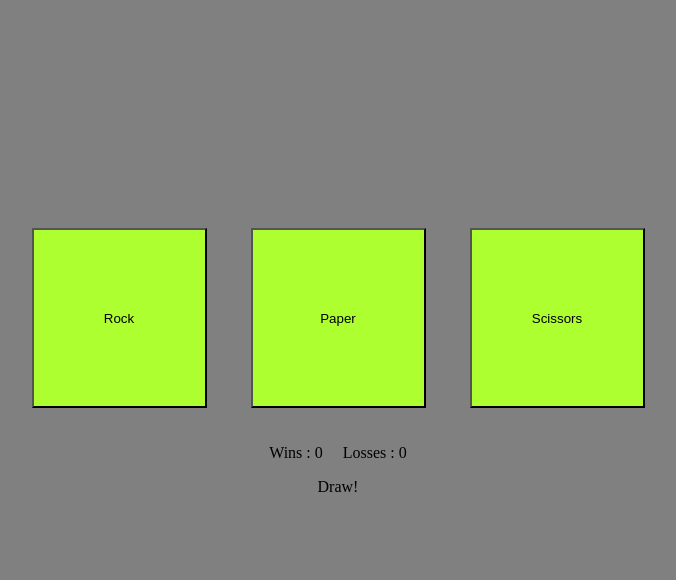
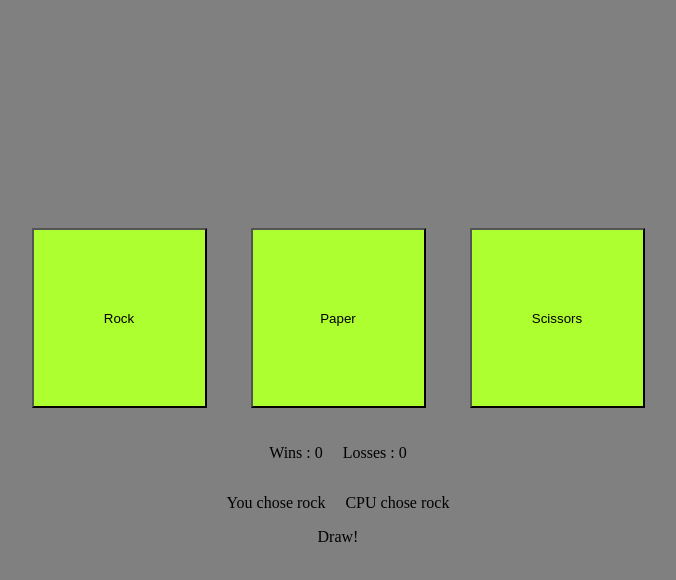
Before and after one commit to Mosky2307/Rock-Paper-Scissors, a plain HTML site: page index.html in a window 1280 px wide. Both pictures are taken after a click on the button "Rock". Shown: the whole page, without its empty margins (302-978 px from the left). Drawn offline with Linux system fonts and the light colour scheme.

Commit message:
Player and CPU choice are now shown

```diff
--- a/index.html
+++ b/index.html
@@ -7,7 +7,6 @@
    li {display: inline-block;margin: 0px 10px;}
    #flexbox {display: flex; justify-content: center; flex-direction: column; align-items: center;}
    .playAgain { background-color: blue; height: 25px;}
-
 </style>
 <html>
     <head>
@@ -16,6 +15,7 @@
 
     </head>
 <body>
+
     <div id = "flexbox">
     <div id = "buttons">
     <button class = "button", id = "rockBtn">Rock</button>
@@ -25,6 +25,9 @@
     <ul id = "winCount">
 
     </ul>
+    <ul id =playerChoice>
+
+    </ul>
     </div>
     <script src="rps.js"></script>
 </body>
--- a/rps.js
+++ b/rps.js
@@ -1,10 +1,10 @@
 function computerPlay() {
     return rps[Math.floor(Math.random() * rps.length)];
 };
-let a = "rock";
-let b ="paper";
-let c = "scissors";
-let rps = [a, b, c];
+const a = "rock";
+const b ="paper";
+const c = "scissors";
+const rps = [a, b, c];
 let playerWins = 0;
 let computerWins = 0;
 function playRound(playerSelection) {
@@ -47,16 +47,24 @@ function playRound(playerSelection) {
 
 const rockBtn = document.querySelector('#rockBtn');
 rockBtn.addEventListener('click', () => {
-    playRound(a)
+    playRound(a) ;
+
+    humanLast.textContent = "You chose " + a
+    cpuLast.textContent = "CPU chose " + computerSelection
 });
 const paperBtn = document.querySelector('#paperBtn');
 paperBtn.addEventListener('click', () => {
-  playRound(b)
+  playRound(b);
+  humanLast.textContent = "You chose " + b
+    cpuLast.textContent = "CPU chose " + computerSelection
 });
 const scsrsBtn = document.querySelector('#scsrsBtn');
 scsrsBtn.addEventListener('click', () => {
-   playRound(c)
+   playRound(c);
+   humanLast.textContent = "You chose " + c
+    cpuLast.textContent = "CPU chose " + computerSelection
 });
+
 const winCount = document.querySelector('#winCount');
 const wins = document.createElement('li');
 wins.classList.add("wins");
@@ -89,4 +97,14 @@ playAgain.addEventListener('click', () => {
   document.getElementById("rockBtn").disabled = false;
       document.getElementById("paperBtn").disabled = false;
       document.getElementById("scsrsBtn").disabled = false;
+      humanLast.textContent = ""
+    cpuLast.textContent = ""
 });
+
+const playerChoice = document.querySelector('#playerChoice');
+
+let cpuChoice = undefined
+const humanLast = document.createElement('li');
+const cpuLast = document.createElement('li');
+playerChoice.appendChild(humanLast);
+playerChoice.appendChild(cpuLast);
```
